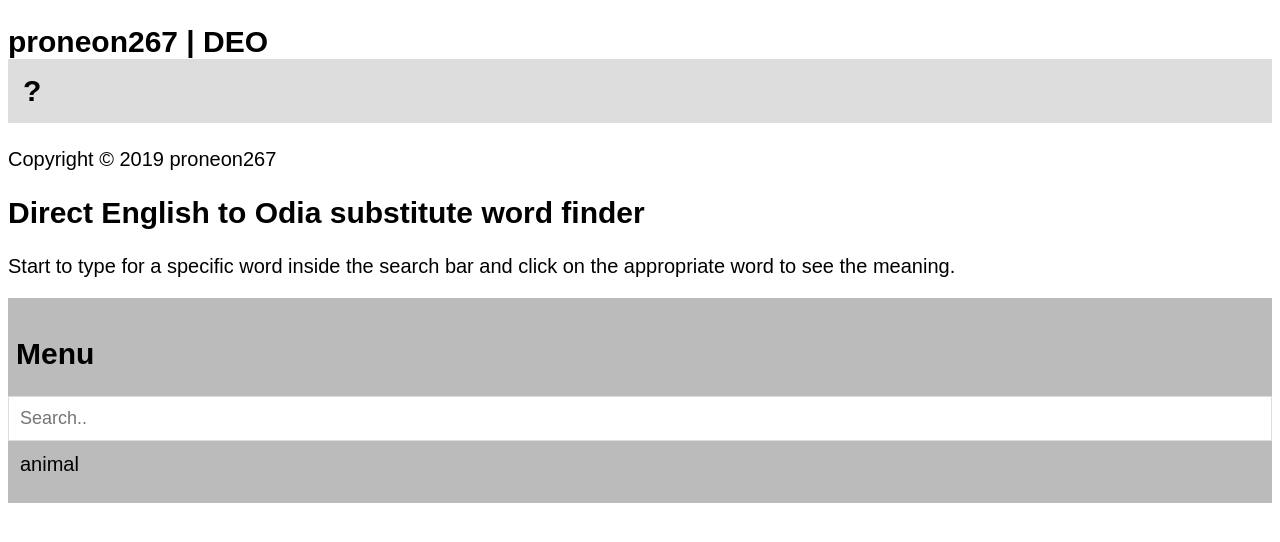
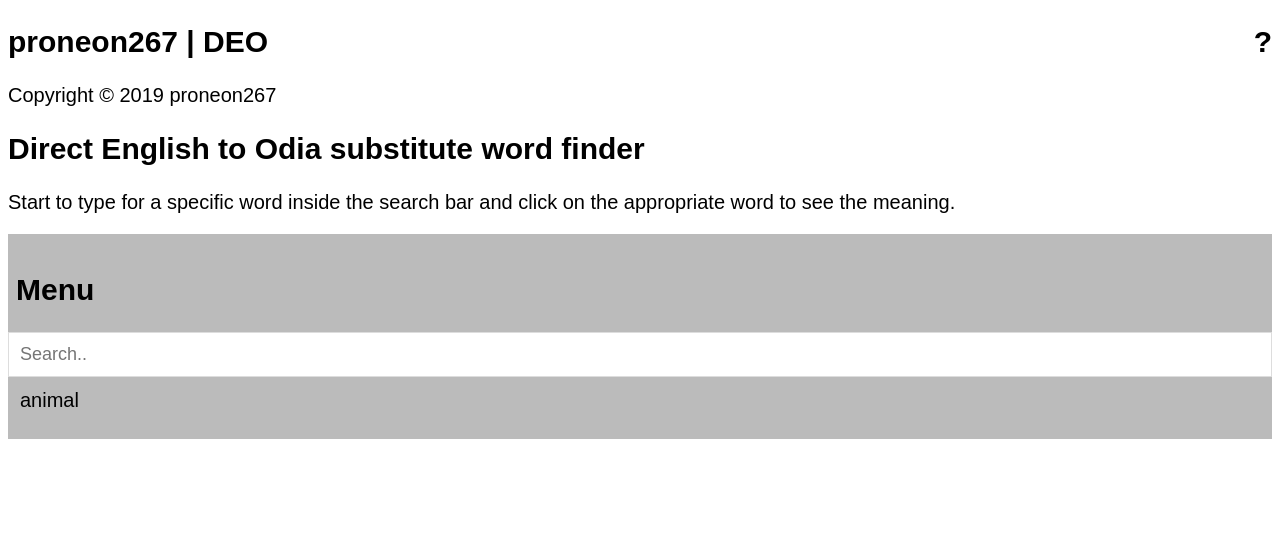
Before and after one commit to proneon267/deo, a Jekyll site: the page built from index.html, in a window 1280 px wide. Shown: the top 542 px of the page. Built offline with Jekyll 4.4.1, drawn with Linux system fonts in a browser that asks for light colours.

Commit message:
Update default.html

```diff
--- a/_layouts/default.html
+++ b/_layouts/default.html
@@ -56,10 +56,13 @@ body {
 #myMenu li a:hover {
   background-color: #eee;
 }
+.help{
+  display:flex;
+}
 </style>
 </head>
 <body>
-	<h2>proneon267 | DEO <span class="right" style="display:block">?</span></h2>
+	<h2 class="help">proneon267 | DEO <span style="margin-left:auto">?</span></h2>
 	Copyright &copy; {{ site.time | date: '%Y' }} proneon267
 <h2>Direct English to Odia substitute word finder</h2>
 <p>Start to type for a specific word inside the search bar and click on the appropriate word to see the meaning.</p>
```
